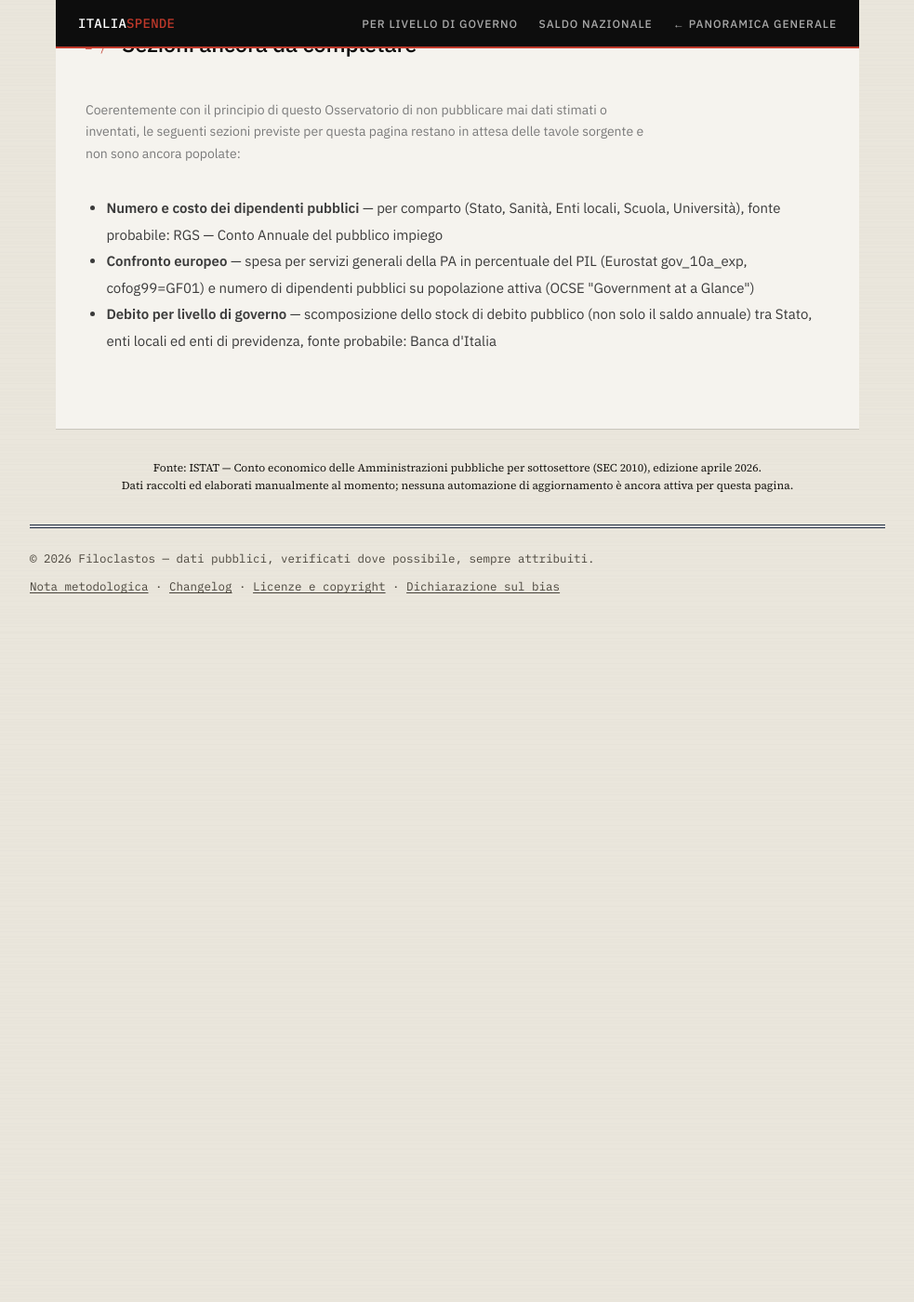
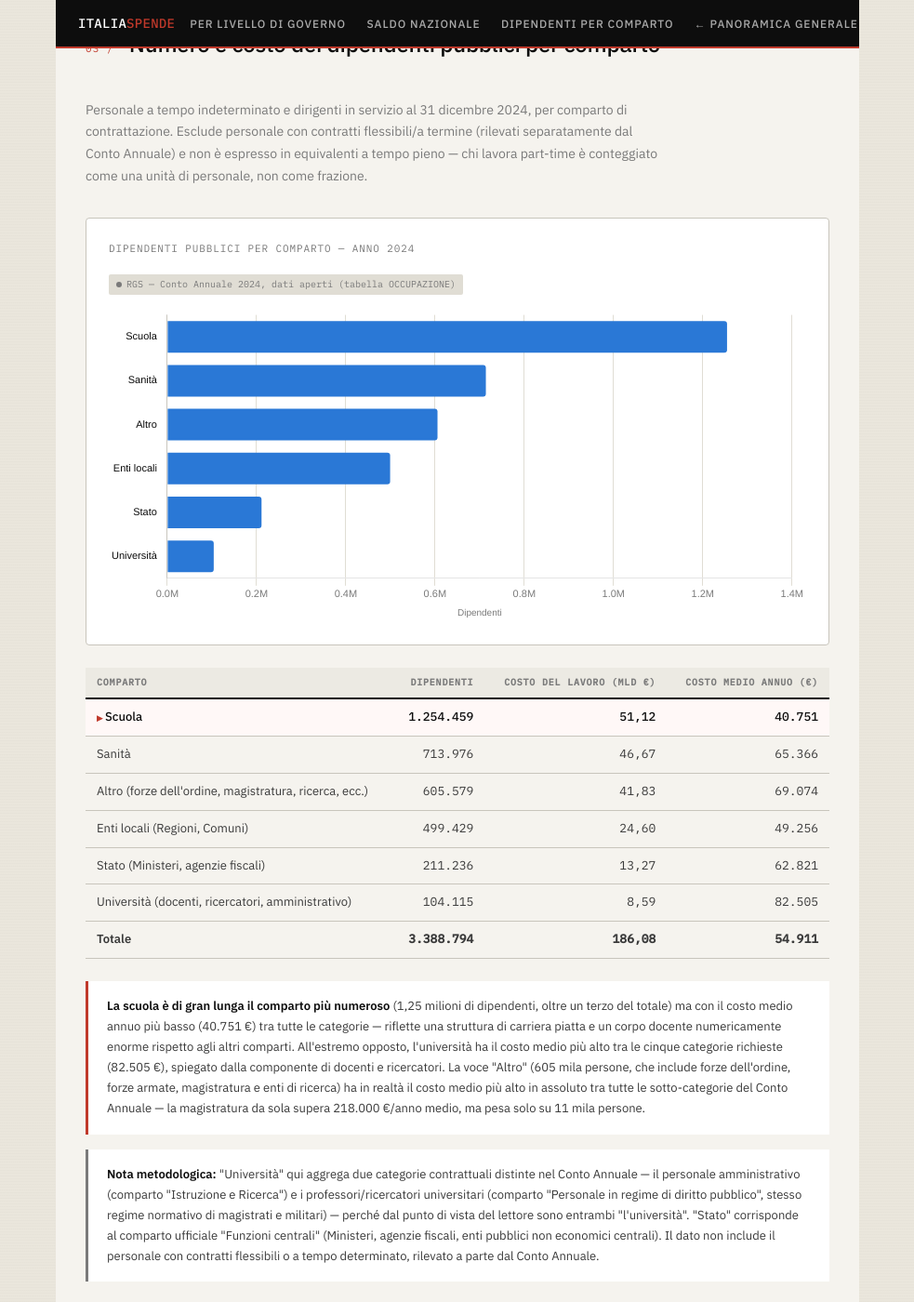
Before and after one commit to Vicknopf11/filoclastos-osservatorio, a Jekyll site: the page built from pubblica-amministrazione/index.md, in a window 1280 px wide and 1400 px high, scrolled down 3851 px. Shown: the whole window at 93% size, without its empty margins (148-1131 px from the left). Built offline with Jekyll 4.4.1, drawn with Linux system fonts in a browser that asks for light colours; before the commit the page ends 4531 px from its top, so only the background shows below that.

Commit message:
Aggiunta sezione dipendenti pubblici per comparto (fonte RGS Conto Annuale 2024, dati aperti)

```diff
--- a/pubblica-amministrazione/index.md
+++ b/pubblica-amministrazione/index.md
@@ -29,6 +29,7 @@ description: "Approfondimento sulla Pubblica Amministrazione italiana: confronto
   <div class="nav-links" id="navLinks">
     <a href="#pa-sottosettori">Per livello di governo</a>
     <a href="#pa-saldo">Saldo nazionale</a>
+    <a href="#pa-dipendenti">Dipendenti per comparto</a>
     <a href="{{ '/spesa-pubblica/' | relative_url }}">← Panoramica generale</a>
   </div>
 </nav>
@@ -145,6 +146,87 @@ description: "Approfondimento sulla Pubblica Amministrazione italiana: confronto
   </div>
 </section>
 
+<!-- SEZIONE 3: DIPENDENTI PUBBLICI PER COMPARTO -->
+<section class="section" id="pa-dipendenti">
+  <div class="section-header">
+    <span class="section-num">03 /</span>
+    <h2 class="section-title">Numero e costo dei dipendenti pubblici per comparto</h2>
+  </div>
+  <p class="section-desc">Personale a tempo indeterminato e dirigenti in servizio al 31 dicembre 2024, per comparto di contrattazione. Esclude personale con contratti flessibili/a termine (rilevati separatamente dal Conto Annuale) e non è espresso in equivalenti a tempo pieno — chi lavora part-time è conteggiato come una unità di personale, non come frazione.</p>
+
+  <div class="chart-wrap" style="margin-bottom:1.5rem;">
+    <div class="chart-title">Dipendenti pubblici per comparto — Anno 2024</div>
+    <span class="source-tag static"><span class="source-dot"></span>RGS — Conto Annuale 2024, dati aperti (tabella OCCUPAZIONE)</span>
+    <div class="canvas-wrap" style="height:340px;">
+      <canvas id="paDipendentiChart" role="img" aria-label="Dipendenti pubblici 2024 per comparto: Scuola 1,25 milioni, Sanità 714 mila, Altro (forze dell'ordine, magistratura, ricerca) 606 mila, Enti locali 499 mila, Stato 211 mila, Università 104 mila.">Dipendenti pubblici per comparto, 2024.</canvas>
+    </div>
+  </div>
+
+  <div style="overflow-x:auto; margin-bottom:1.5rem;">
+    <table class="data-table">
+      <thead>
+        <tr>
+          <th>Comparto</th>
+          <th class="num">Dipendenti</th>
+          <th class="num">Costo del lavoro (mld €)</th>
+          <th class="num">Costo medio annuo (€)</th>
+        </tr>
+      </thead>
+      <tbody>
+        <tr class="ita">
+          <td>Scuola</td>
+          <td class="num">1.254.459</td>
+          <td class="num">51,12</td>
+          <td class="num">40.751</td>
+        </tr>
+        <tr>
+          <td>Sanità</td>
+          <td class="num">713.976</td>
+          <td class="num">46,67</td>
+          <td class="num">65.366</td>
+        </tr>
+        <tr>
+          <td>Altro (forze dell'ordine, magistratura, ricerca, ecc.)</td>
+          <td class="num">605.579</td>
+          <td class="num">41,83</td>
+          <td class="num">69.074</td>
+        </tr>
+        <tr>
+          <td>Enti locali (Regioni, Comuni)</td>
+          <td class="num">499.429</td>
+          <td class="num">24,60</td>
+          <td class="num">49.256</td>
+        </tr>
+        <tr>
+          <td>Stato (Ministeri, agenzie fiscali)</td>
+          <td class="num">211.236</td>
+          <td class="num">13,27</td>
+          <td class="num">62.821</td>
+        </tr>
+        <tr>
+          <td>Università (docenti, ricercatori, amministrativo)</td>
+          <td class="num">104.115</td>
+          <td class="num">8,59</td>
+          <td class="num">82.505</td>
+        </tr>
+        <tr>
+          <td><strong>Totale</strong></td>
+          <td class="num"><strong>3.388.794</strong></td>
+          <td class="num"><strong>186,08</strong></td>
+          <td class="num"><strong>54.911</strong></td>
+        </tr>
+      </tbody>
+    </table>
+  </div>
+
+  <div class="insight">
+    <strong>La scuola è di gran lunga il comparto più numeroso</strong> (1,25 milioni di dipendenti, oltre un terzo del totale) ma con il costo medio annuo più basso (40.751 €) tra tutte le categorie — riflette una struttura di carriera piatta e un corpo docente numericamente enorme rispetto agli altri comparti. All'estremo opposto, l'università ha il costo medio più alto tra le cinque categorie richieste (82.505 €), spiegato dalla componente di docenti e ricercatori. La voce "Altro" (605 mila persone, che include forze dell'ordine, forze armate, magistratura e enti di ricerca) ha in realtà il costo medio più alto in assoluto tra tutte le sotto-categorie del Conto Annuale — la magistratura da sola supera 218.000 €/anno medio, ma pesa solo su 11 mila persone.
+  </div>
+  <div class="insight" style="margin-top:1rem; border-color: var(--is-ink-3);">
+    <strong>Nota metodologica:</strong> "Università" qui aggrega due categorie contrattuali distinte nel Conto Annuale — il personale amministrativo (comparto "Istruzione e Ricerca") e i professori/ricercatori universitari (comparto "Personale in regime di diritto pubblico", stesso regime normativo di magistrati e militari) — perché dal punto di vista del lettore sono entrambi "l'università". "Stato" corrisponde al comparto ufficiale "Funzioni centrali" (Ministeri, agenzie fiscali, enti pubblici non economici centrali). Il dato non include il personale con contratti flessibili o a tempo determinato, rilevato a parte dal Conto Annuale.
+  </div>
+</section>
+
 <!-- SEZIONE: DATI IN ARRIVO -->
 <section class="section" id="pa-in-arrivo">
   <div class="section-header">
@@ -153,7 +235,6 @@ description: "Approfondimento sulla Pubblica Amministrazione italiana: confronto
   </div>
   <p class="section-desc">Coerentemente con il principio di questo Osservatorio di non pubblicare mai dati stimati o inventati, le seguenti sezioni previste per questa pagina restano in attesa delle tavole sorgente e non sono ancora popolate:</p>
   <ul style="margin: 0 0 1rem 1.4rem; color: var(--is-ink-2); line-height: 1.9;">
-    <li><strong>Numero e costo dei dipendenti pubblici</strong> — per comparto (Stato, Sanità, Enti locali, Scuola, Università), fonte probabile: RGS — Conto Annuale del pubblico impiego</li>
     <li><strong>Confronto europeo</strong> — spesa per servizi generali della PA in percentuale del PIL (Eurostat gov_10a_exp, cofog99=GF01) e numero di dipendenti pubblici su popolazione attiva (OCSE "Government at a Glance")</li>
     <li><strong>Debito per livello di governo</strong> — scomposizione dello stock di debito pubblico (non solo il saldo annuale) tra Stato, enti locali ed enti di previdenza, fonte probabile: Banca d'Italia</li>
   </ul>
@@ -705,5 +786,34 @@ window.addEventListener('DOMContentLoaded', () => {
       }
     });
   })();
+  // ── GRAFICO: Dipendenti pubblici per comparto ──
+  (function() {
+    const ctx = document.getElementById('paDipendentiChart').getContext('2d');
+    new Chart(ctx, {
+      type: 'bar',
+      data: {
+        labels: ['Scuola', 'Sanità', 'Altro', 'Enti locali', 'Stato', 'Università'],
+        datasets: [{
+          label: 'Dipendenti',
+          data: [1254459, 713976, 605579, 499429, 211236, 104115],
+          backgroundColor: '#2a78d6',
+          borderRadius: 3
+        }]
+      },
+      options: {
+        indexAxis: 'y',
+        responsive: true, maintainAspectRatio: false,
+        plugins: {
+          legend: { display: false },
+          tooltip: { callbacks: { label: ctx => ` ${ctx.parsed.x.toLocaleString('it-IT')} dipendenti` } }
+        },
+        scales: {
+          x: { grid: { color: '#e0ddd4' }, ticks: { font: { size: 11 }, color: '#7a7a7a', callback: v => (v/1e6).toFixed(1) + 'M' },
+            title: { display: true, text: 'Dipendenti', font: { size: 10 }, color: '#7a7a7a' } },
+          y: { grid: { display: false }, ticks: { font: { size: 11 }, color: '#0d0d0d' } }
+        }
+      }
+    });
+  })();
 });
 </script>
```
